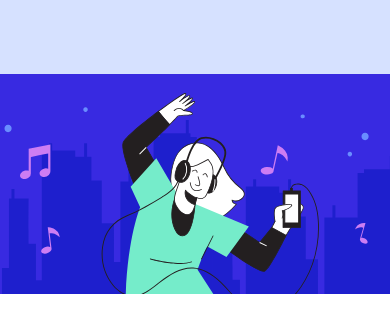
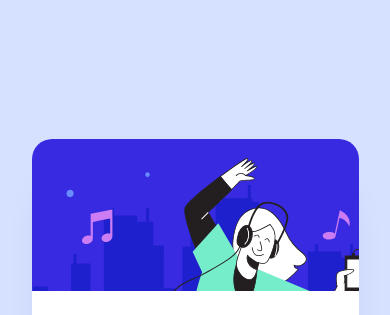
Before and after one commit to gxb0/order-summary, a plain HTML site: page index.html in a window 390 px wide. Shown: the top 315 px of the page. Drawn offline with Linux system fonts and the light colour scheme.

Commit message:
agregando responsive movil

```diff
--- a/assets/style.css
+++ b/assets/style.css
@@ -197,3 +197,29 @@ main{
         cursor: pointer;
         color: #1F2E55;
     }
+
+    @media(375px <= width <= 1024px){
+
+        main {
+            display: flex;
+            align-items: center;
+            justify-content: center;
+        }
+
+        .container{
+            display: flex;
+            align-items: center;
+            width: 20.4375rem;
+            height: 35.4375rem;
+
+        }
+
+        .hero{
+            display: flex;
+            width: 20.4375rem;
+            height: 10rem;
+            border-radius: 1.25rem 1.25rem 0rem 0rem;
+            background: url(/images/illustration-hero.svg);
+
+    }
+}
```
